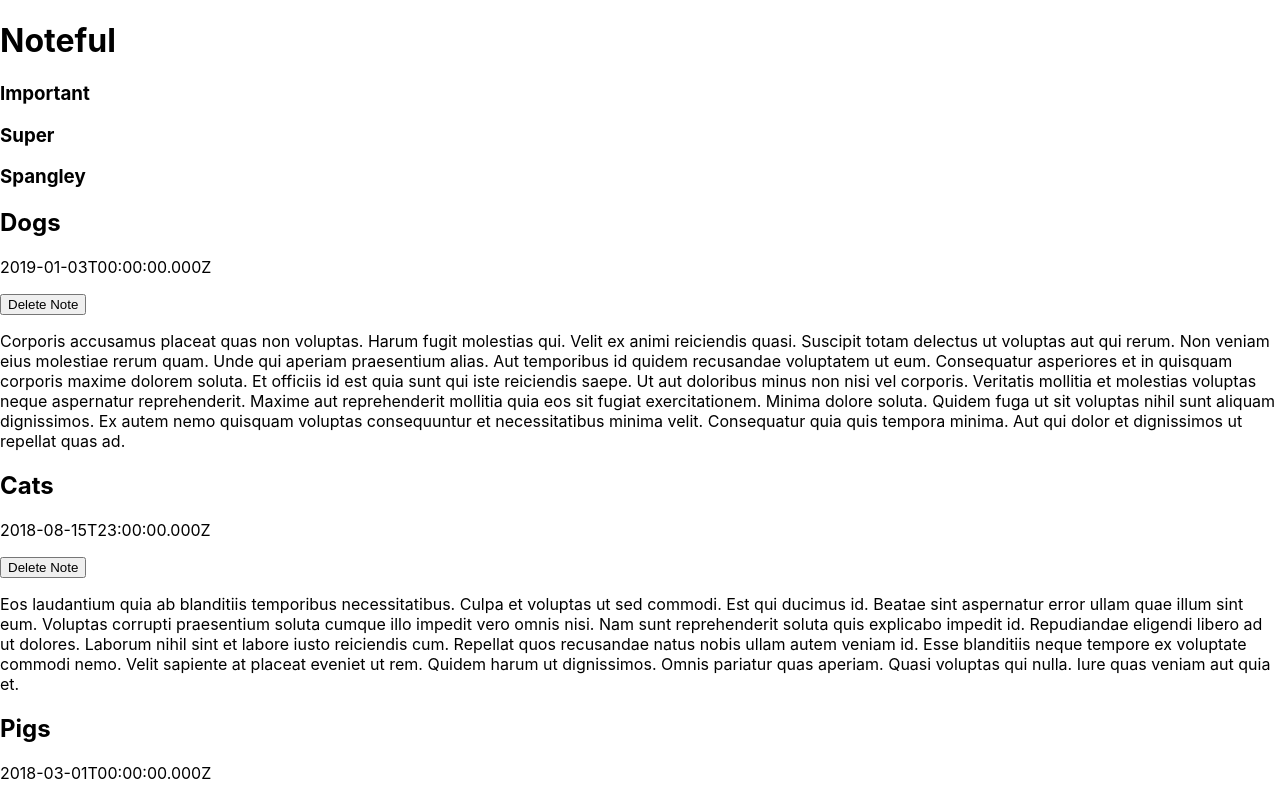
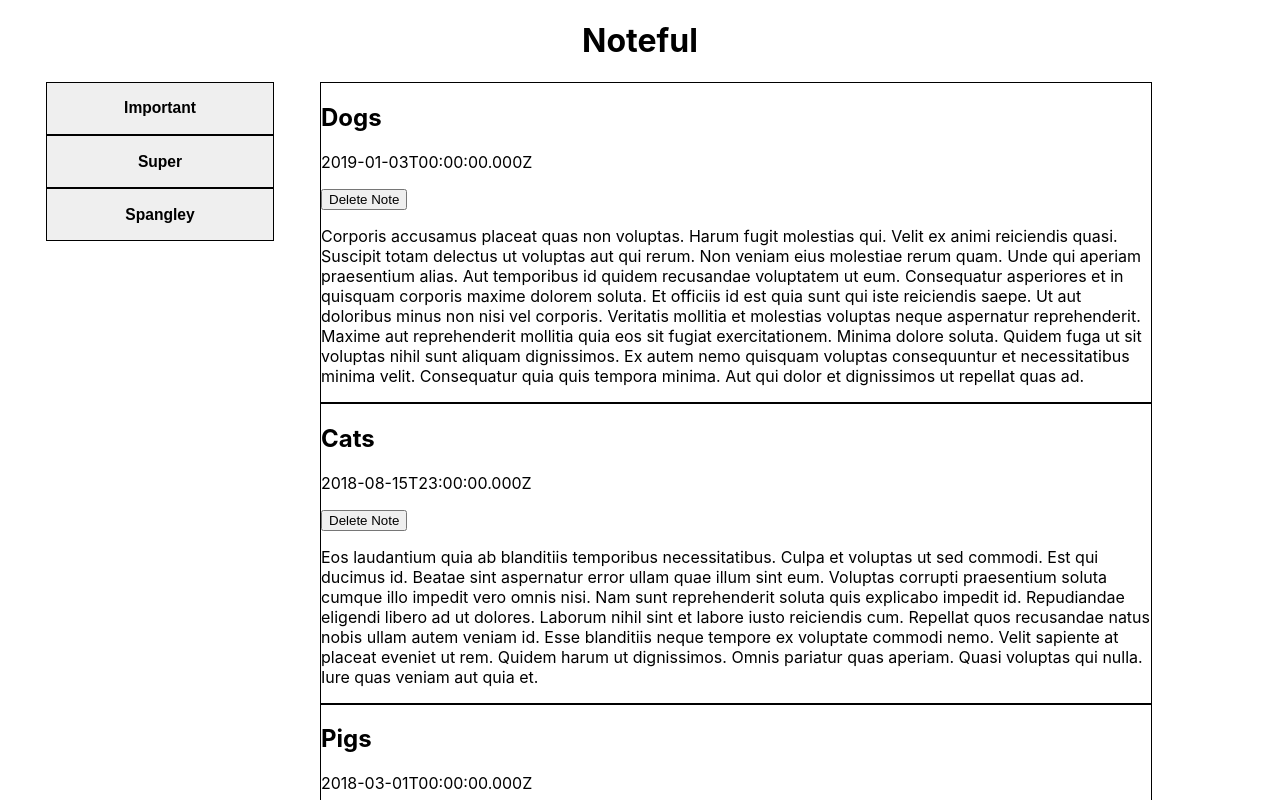
Before and after one commit to thinkful-ei-narwhal/noteful-client-daniel, a React (Create React App) app: page / in a window 1280 px wide. Shown: the top 800 px of the page. Built offline with nearby package versions, Linux system fonts and the light colour scheme.

Commit message:
added some css

```diff
--- a/src/App.css
+++ b/src/App.css
@@ -7,32 +7,24 @@
   pointer-events: none;
 }
 
-@media (prefers-reduced-motion: no-preference) {
-  .App-logo {
-    animation: App-logo-spin infinite 20s linear;
-  }
+main{
+  display: flex;
+  flex-direction: row;
+}
+h1{
+  text-align: center;
 }
 
-.App-header {
-  background-color: #282c34;
-  min-height: 100vh;
+section{
   display: flex;
   flex-direction: column;
   align-items: center;
-  justify-content: center;
-  font-size: calc(10px + 2vmin);
-  color: white;
 }
 
-.App-link {
-  color: #61dafb;
+.folderList{
+  width: 25%;
 }
 
-@keyframes App-logo-spin {
-  from {
-    transform: rotate(0deg);
-  }
-  to {
-    transform: rotate(360deg);
-  }
+.noteList{
+  width: 65%;
 }
--- a/src/App.js
+++ b/src/App.js
@@ -2,6 +2,7 @@ import React, { Component } from 'react';
 import FolderList from "./components/FolderList";
 import NoteList from './components/NoteList';
 import STORE from './dummy-store';
+import './App.css';
 
 
 
@@ -16,12 +17,18 @@ export default class App extends Component {
     return (
       <div>
         <h1>Noteful</h1>
+        <main>
+        <section className="folderList">
         <FolderList
         folders={this.state.folders}
         />
+        </section>
+        <section className="noteList ">
         <NoteList
-      notes={this.state.notes}
+        notes={this.state.notes}
       />
+      </section>
+      </main>
     </div>
     )
   }
--- /dev/null
+++ b/src/components/Folder.css
@@ -0,0 +1,4 @@
+.buttonFolder{
+    width: 100%;
+    border: solid 1px black;
+}
--- a/src/components/Folder.js
+++ b/src/components/Folder.js
@@ -1,11 +1,12 @@
 import React, { Component } from 'react'
+import "./Folder.css"
 
 export default class Folder extends Component {
   render() {
     return (
-      <div key={this.props.id}>
+      <button key={this.props.id} className="buttonFolder">
         <h3>{this.props.name}</h3>
-      </div>
+      </button>
     )
   }
 }
--- /dev/null
+++ b/src/components/Note.css
@@ -0,0 +1,3 @@
+.note{
+    border: black solid 1px;
+}
--- a/src/components/Note.js
+++ b/src/components/Note.js
@@ -1,9 +1,10 @@
 import React, { Component } from 'react'
+import "./Note.css"
 
 export default class Note extends Component {
   render() {
     return (
-      <div key={this.props.id}>
+      <div key={this.props.id} className= "note">
         <h2>{this.props.name}</h2>
         <p>{this.props.modified}</p><button>Delete Note</button>
         <p>{this.props.content}</p> {/* we will work on this later*/}
```
